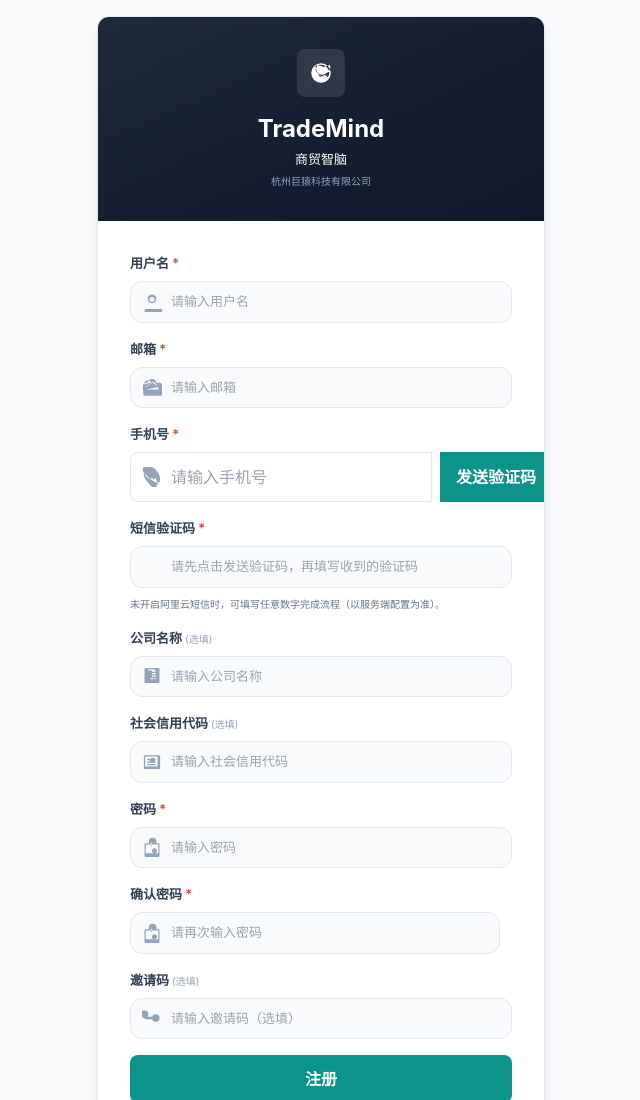
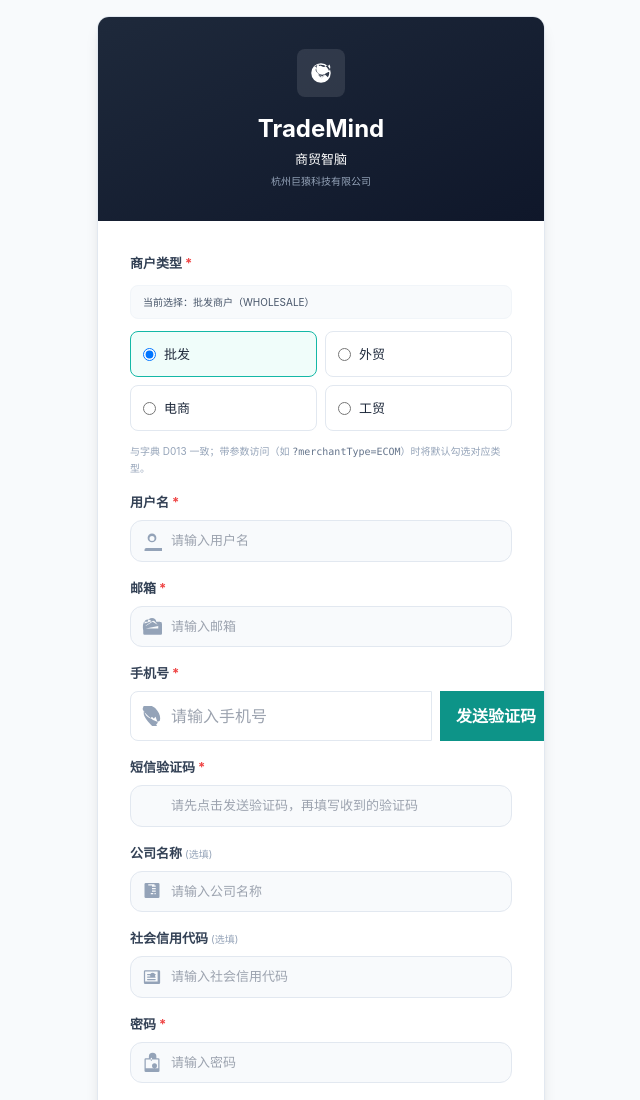
Before and after one commit to jinyuejiao/TradeMind-Web, a website: page register.html in a window 1280 px wide. Shown: the top 1100 px of the page, without its empty margins (319-959 px from the left). Drawn offline with nearby package versions, Linux system fonts and the light colour scheme.

```diff
--- a/assets/js/auth.js
+++ b/assets/js/auth.js
@@ -56,6 +56,21 @@ window.tmResolveMerchantIntent = function () {
         console.warn('[Auth] tmResolveMerchantIntent:', e);
     }
     return 'WHOLESALE';
+};
+
+/** 注册页：优先取已勾选的商户类型单选，否则回落 URL/session 意图 */
+window.tmGetSelectedMerchantType = function () {
+    try {
+        var form = document.getElementById('registerForm');
+        var scope = form || document;
+        var r = scope.querySelector('input[name="tmMerchantType"]:checked');
+        if (r && r.value) {
+            return r.value;
+        }
+    } catch (e) { /* ignore */ }
+    return typeof window.tmResolveMerchantIntent === 'function'
+        ? window.tmResolveMerchantIntent()
+        : 'WHOLESALE';
 };
 
 // 注入全局 UI 样式
@@ -2266,7 +2281,10 @@ document.addEventListener('DOMContentLoaded', function() {
                         sendCodeBtn.textContent = '发送验证码';
                     }
                 }, 1000);
-                showModal(data.mock ? '验证码流程已就绪（当前为未开启短信网关或开发模式）' : '验证码已发送，请查收短信', false);
+                if (data.mock) {
+                    console.info('[注册验证码] 服务端返回模拟票据（联调/未配置短信时可忽略）');
+                }
+                showModal('验证码已发送，请查收短信', false);
             } catch (err) {
                 console.error('发送验证码失败:', err);
                 showModal('发送验证码失败：网络错误', true);
@@ -2379,9 +2397,11 @@ document.addEventListener('DOMContentLoaded', function() {
                     inviteCode: inviteCode,
                     smsToken: registerSmsToken || '',
                     smsCode: smsCode,
-                    merchantType: typeof window.tmResolveMerchantIntent === 'function'
-                        ? window.tmResolveMerchantIntent()
-                        : 'WHOLESALE'
+                    merchantType: typeof window.tmGetSelectedMerchantType === 'function'
+                        ? window.tmGetSelectedMerchantType()
+                        : (typeof window.tmResolveMerchantIntent === 'function'
+                            ? window.tmResolveMerchantIntent()
+                            : 'WHOLESALE')
                 };
 
                 // 发送注册请求
--- a/register.html
+++ b/register.html
@@ -40,8 +40,30 @@
         </div>
 
         <div class="p-8">
-            <p id="tm-register-merchant-hint" class="text-center text-xs text-brand-600 font-bold mb-4 hidden" aria-live="polite"></p>
             <form id="registerForm" class="space-y-4">
+                <div class="space-y-3">
+                    <label id="tm-mt-label" class="block text-sm font-bold text-slate-700">商户类型 <span class="text-red-500">*</span></label>
+                    <p id="tm-register-merchant-summary" class="text-xs text-slate-600 bg-slate-50 border border-slate-100 rounded-lg px-3 py-2" aria-live="polite">当前选择：批发商户（WHOLESALE）</p>
+                    <div class="grid grid-cols-2 gap-2" role="radiogroup" aria-labelledby="tm-mt-label">
+                        <label class="flex items-center gap-2 p-3 rounded-lg border border-slate-200 cursor-pointer hover:bg-slate-50 transition-colors has-[:checked]:border-brand-500 has-[:checked]:bg-brand-50">
+                            <input type="radio" name="tmMerchantType" value="WHOLESALE" class="shrink-0 text-brand-600 focus:ring-brand-500">
+                            <span class="text-sm font-medium text-slate-800">批发</span>
+                        </label>
+                        <label class="flex items-center gap-2 p-3 rounded-lg border border-slate-200 cursor-pointer hover:bg-slate-50 transition-colors has-[:checked]:border-brand-500 has-[:checked]:bg-brand-50">
+                            <input type="radio" name="tmMerchantType" value="FOREIGN_TRADE" class="shrink-0 text-brand-600 focus:ring-brand-500">
+                            <span class="text-sm font-medium text-slate-800">外贸</span>
+                        </label>
+                        <label class="flex items-center gap-2 p-3 rounded-lg border border-slate-200 cursor-pointer hover:bg-slate-50 transition-colors has-[:checked]:border-brand-500 has-[:checked]:bg-brand-50">
+                            <input type="radio" name="tmMerchantType" value="ECOM" class="shrink-0 text-brand-600 focus:ring-brand-500">
+                            <span class="text-sm font-medium text-slate-800">电商</span>
+                        </label>
+                        <label class="flex items-center gap-2 p-3 rounded-lg border border-slate-200 cursor-pointer hover:bg-slate-50 transition-colors has-[:checked]:border-brand-500 has-[:checked]:bg-brand-50">
+                            <input type="radio" name="tmMerchantType" value="FACTORY_TRADE" class="shrink-0 text-brand-600 focus:ring-brand-500">
+                            <span class="text-sm font-medium text-slate-800">工贸</span>
+                        </label>
+                    </div>
+                    <p class="text-xs text-slate-400">与字典 D013 一致；带参数访问（如 <code class="text-slate-500">?merchantType=ECOM</code>）时将默认勾选对应类型。</p>
+                </div>
                 <div class="space-y-2">
                     <label class="block text-sm font-bold text-slate-700">用户名 <span class="text-red-500">*</span></label>
                     <div class="relative">
@@ -86,7 +108,6 @@
                 <div class="space-y-2">
                     <label class="block text-sm font-bold text-slate-700">短信验证码 <span class="text-red-500">*</span></label>
                     <input type="text" id="regSmsCode" name="smsCode" inputmode="numeric" autocomplete="one-time-code" maxlength="8" class="w-full px-3 py-3 border border-slate-200 rounded-lg focus:outline-none focus:ring-2 focus:ring-brand-500 focus:border-transparent transition-all" placeholder="请先点击发送验证码，再填写收到的验证码">
-                    <p class="text-xs text-slate-500">未开启阿里云短信时，可填写任意数字完成流程（以服务端配置为准）。</p>
                 </div>
 
                 <div class="space-y-2">
@@ -175,22 +196,38 @@
     </footer>
     <script src="./assets/js/main-app.js"></script>
     <script src="./assets/js/tm-ui-loader.js"></script>
-    <script src="./assets/js/auth.js?v=20260506r1"></script>
+    <script src="./assets/js/auth.js?v=20260507r2"></script>
     <script>
         document.addEventListener('DOMContentLoaded', function() {
             if (window.injectCommonUI) {
                 window.injectCommonUI();
             }
-            var hint = document.getElementById('tm-register-merchant-hint');
-            if (hint && typeof window.tmResolveMerchantIntent === 'function') {
-                var m = window.tmResolveMerchantIntent();
-                if (m && m !== 'WHOLESALE') {
-                    hint.textContent = '当前注册业态：' + m + '（来自专题页链接或上次选择）';
-                    hint.classList.remove('hidden');
+            var TM_MT_LABELS = { WHOLESALE: '批发', FOREIGN_TRADE: '外贸', ECOM: '电商', FACTORY_TRADE: '工贸' };
+            function tmUpdateMerchantSummary() {
+                var el = document.querySelector('#registerForm input[name="tmMerchantType"]:checked');
+                var code = el ? el.value : 'WHOLESALE';
+                var zh = TM_MT_LABELS[code] || code;
+                var sum = document.getElementById('tm-register-merchant-summary');
+                if (sum) {
+                    sum.textContent = '当前选择：' + zh + '商户（' + code + '）';
                 }
+                document.documentElement.setAttribute('data-merchant-type', code);
+                try {
+                    sessionStorage.setItem('tm_merchant_intent', code);
+                } catch (e) { /* ignore */ }
             }
-            document.documentElement.setAttribute('data-merchant-type',
-                (typeof window.tmResolveMerchantIntent === 'function' ? window.tmResolveMerchantIntent() : 'WHOLESALE'));
+            document.querySelectorAll('#registerForm input[name="tmMerchantType"]').forEach(function(r) {
+                r.addEventListener('change', tmUpdateMerchantSummary);
+            });
+            var initial = typeof window.tmResolveMerchantIntent === 'function' ? window.tmResolveMerchantIntent() : 'WHOLESALE';
+            var radio = document.querySelector('#registerForm input[name="tmMerchantType"][value="' + initial + '"]');
+            if (radio) {
+                radio.checked = true;
+            } else {
+                var fb = document.querySelector('#registerForm input[name="tmMerchantType"][value="WHOLESALE"]');
+                if (fb) fb.checked = true;
+            }
+            tmUpdateMerchantSummary();
         });
     </script>
 </body>
```
